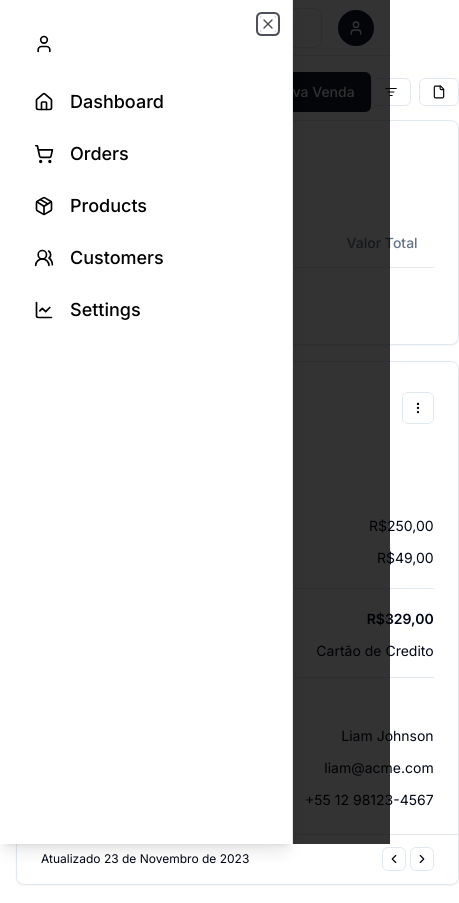
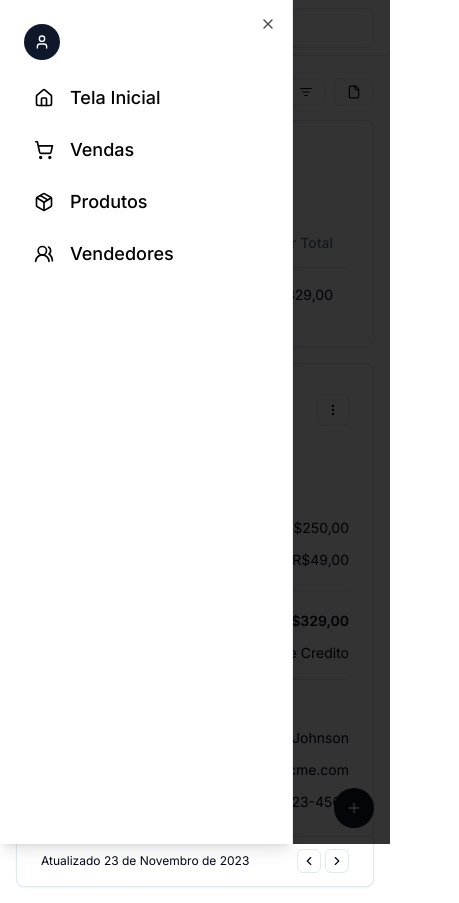
Before and after one commit to Gabriel-Aguiar-Reis/microERP, a Next.js app in the folder client/: page /sales/recent-sales in a window 390 px wide. Both pictures are taken after a click on the button "Menu Lateral". Shown: the whole page, 459 px wide, since content can reach past the window. Built offline with nearby package versions, Linux system fonts and the light colour scheme.

Commit message:
Improve UI

```diff
--- a/client/components/blocks/recent-sales.tsx
+++ b/client/components/blocks/recent-sales.tsx
@@ -6,11 +6,12 @@ import {
   Copy,
   File,
   Home,
-  LineChart,
   ListFilter,
   MoreVertical,
   Package,
   PanelLeft,
+  Plus,
+  PlusCircle,
   Search,
   Settings,
   ShoppingCart,
@@ -167,47 +168,50 @@ export function RecentSales() {
             </SheetTrigger>
             <SheetContent side="left" className="sm:max-w-xs">
               <nav className="grid gap-6 text-lg font-medium">
+                <DropdownMenu>
+                  <DropdownMenuTrigger asChild className="group flex h-9 w-9 shrink-0 items-center justify-center gap-2 rounded-full bg-slate-900 text-lg font-semibold text-primary-foreground md:h-8 md:w-8 md:text-base">
+                    <Button
+                      size="icon"
+                      className="overflow-hidden rounded-full"
+                    >
+                      <User color="white" className="h-4 w-4 transition-all group-hover:scale-110" />
+                    </Button>
+                  </DropdownMenuTrigger>
+                  <DropdownMenuContent align="end" className="mx-12">
+                    <DropdownMenuLabel>Minha Conta</DropdownMenuLabel>
+                    <DropdownMenuSeparator />
+                    <DropdownMenuItem>Configurações</DropdownMenuItem>
+                    <DropdownMenuSeparator />
+                    <DropdownMenuItem>Sair</DropdownMenuItem>
+                  </DropdownMenuContent>
+                </DropdownMenu>
                 <Link
                   href="#"
-                  className="group flex h-10 w-10 shrink-0 items-center justify-center gap-2 rounded-full bg-primary text-lg font-semibold text-primary-foreground md:text-base"
+                  className="flex items-center gap-4 px-2.5 text-muted-foreground hover:text-foreground"
                 >
-                  <User className="h-5 w-5 transition-all group-hover:scale-110" />
-                  <span className="sr-only">Acme Inc</span>
+                  <Home className="h-5 w-5" />
+                  Tela Inicial
                 </Link>
                 <Link
                   href="#"
                   className="flex items-center gap-4 px-2.5 text-muted-foreground hover:text-foreground"
                 >
-                  <Home className="h-5 w-5" />
-                  Dashboard
-                </Link>
-                <Link
-                  href="#"
-                  className="flex items-center gap-4 px-2.5 text-foreground"
-                >
                   <ShoppingCart className="h-5 w-5" />
-                  Orders
+                  Vendas
                 </Link>
                 <Link
                   href="#"
                   className="flex items-center gap-4 px-2.5 text-muted-foreground hover:text-foreground"
                 >
                   <Package className="h-5 w-5" />
-                  Products
+                  Produtos
                 </Link>
                 <Link
                   href="#"
                   className="flex items-center gap-4 px-2.5 text-muted-foreground hover:text-foreground"
                 >
                   <Users2 className="h-5 w-5" />
-                  Customers
-                </Link>
-                <Link
-                  href="#"
-                  className="flex items-center gap-4 px-2.5 text-muted-foreground hover:text-foreground"
-                >
-                  <LineChart className="h-5 w-5" />
-                  Settings
+                  Vendedores
                 </Link>
               </nav>
             </SheetContent>
@@ -239,6 +243,7 @@ export function RecentSales() {
               className="w-full rounded-lg bg-background pl-8 md:w-[200px] lg:w-[336px]"
             />
           </div>
+          <div className="max-sm:hidden">
             <DropdownMenu>
               <DropdownMenuTrigger asChild className="group flex h-9 w-9 shrink-0 items-center justify-center gap-2 rounded-full bg-slate-900 text-lg font-semibold text-primary-foreground md:h-8 md:w-8 md:text-base">
                 <Button
@@ -256,8 +261,17 @@ export function RecentSales() {
                 <DropdownMenuItem>Sair</DropdownMenuItem>
               </DropdownMenuContent>
             </DropdownMenu>
+          </div>
         </header>
         <main className="grid flex-1 items-start gap-4 p-4 sm:px-6 sm:py-0 md:gap-8 lg:grid-cols-3 xl:grid-cols-3">
+          <div className="fixed top-100 bottom-4 right-4">
+            <Button
+              size="icon"
+              className="sm:hidden overflow-hidden rounded-full"
+            >
+              <Plus color="white" className="h-4 w-4" />
+            </Button>
+          </div>
           <div className="grid auto-rows-max items-start gap-4 md:gap-8 lg:col-span-2">
             <Tabs defaultValue="week">
               <div className="flex items-center">
@@ -266,9 +280,6 @@ export function RecentSales() {
                   <TabsTrigger value="month">Mês</TabsTrigger>
                   <TabsTrigger value="year">Ano</TabsTrigger>
                 </TabsList>
-                <div className="ml-4">
-                  <Button>Criar Nova Venda</Button>
-                </div>
                 <div className="ml-auto flex items-center gap-2">
                   <DropdownMenu>
                     <DropdownMenuTrigger asChild>
@@ -303,6 +314,14 @@ export function RecentSales() {
                     <File className="h-3.5 w-3.5" />
                     <span className="sr-only sm:not-sr-only">Exportar</span>
                   </Button>
+                  <div className="max-sm:hidden">
+                    <Button size="sm" className="h-8 gap-1">
+                      <PlusCircle className="h-3.5 w-3.5" />
+                      <span className="sr-only sm:not-sr-only sm:whitespace-nowrap">
+                        Criar Nova Venda
+                      </span>
+                    </Button>
+                  </div>
                 </div>
               </div>
               <TabsContent value="week">
@@ -318,7 +337,9 @@ export function RecentSales() {
                       <TableHeader>
                         <TableRow>
                           <TableHead>Código</TableHead>
-                          <TableHead>Vendedor</TableHead>
+                          <TableHead className="hidden md:table-cell">
+                            Vendedor
+                          </TableHead>
                           <TableHead className="hidden md:table-cell">
                             Data
                           </TableHead>
@@ -327,12 +348,12 @@ export function RecentSales() {
                       </TableHeader>
                       <TableBody>
                         <TableRow className="bg-accent">
-                          <TableCell className="hidden md:table-cell">
+                          <TableCell>
                             <Badge className="text-xs" variant="secondary">
                               AB013C
                             </Badge>
                           </TableCell>
-                          <TableCell>
+                          <TableCell className="hidden md:table-cell">
                             <div className="font-medium">Liam Johnson</div>
                             <div className="hidden text-sm text-muted-foreground md:inline">
                               liam@example.com
@@ -357,7 +378,7 @@ export function RecentSales() {
               <CardHeader className="flex flex-row items-start bg-muted/50">
                 <div className="grid gap-0.5">
                   <CardTitle className="group flex items-center gap-2 text-lg">
-                    Venda Oe31b70H
+                    Venda AB013C
                     <Button
                       size="icon"
                       variant="outline"
```
Lines whose indentation alone changed are shown as unchanged.
